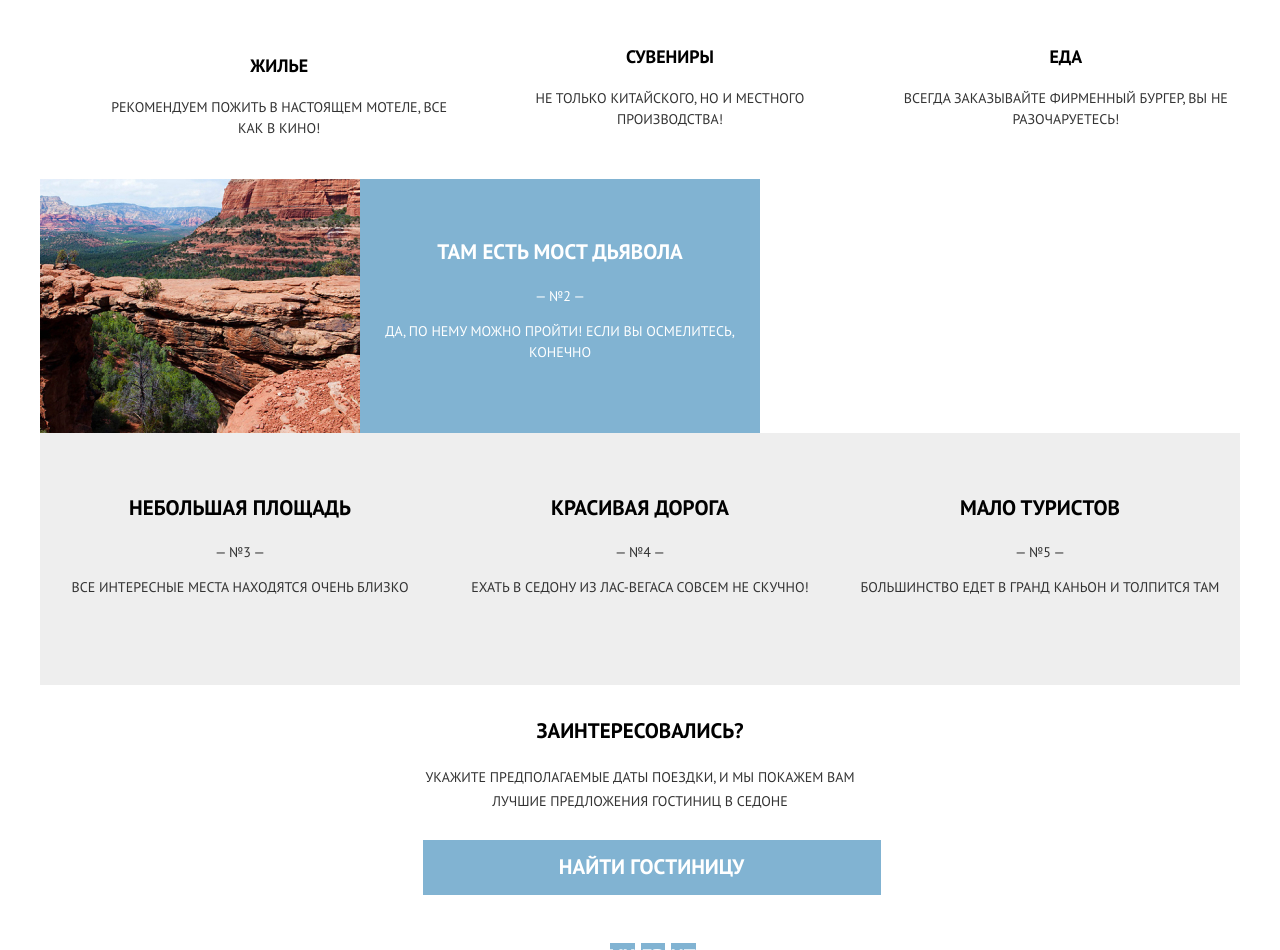
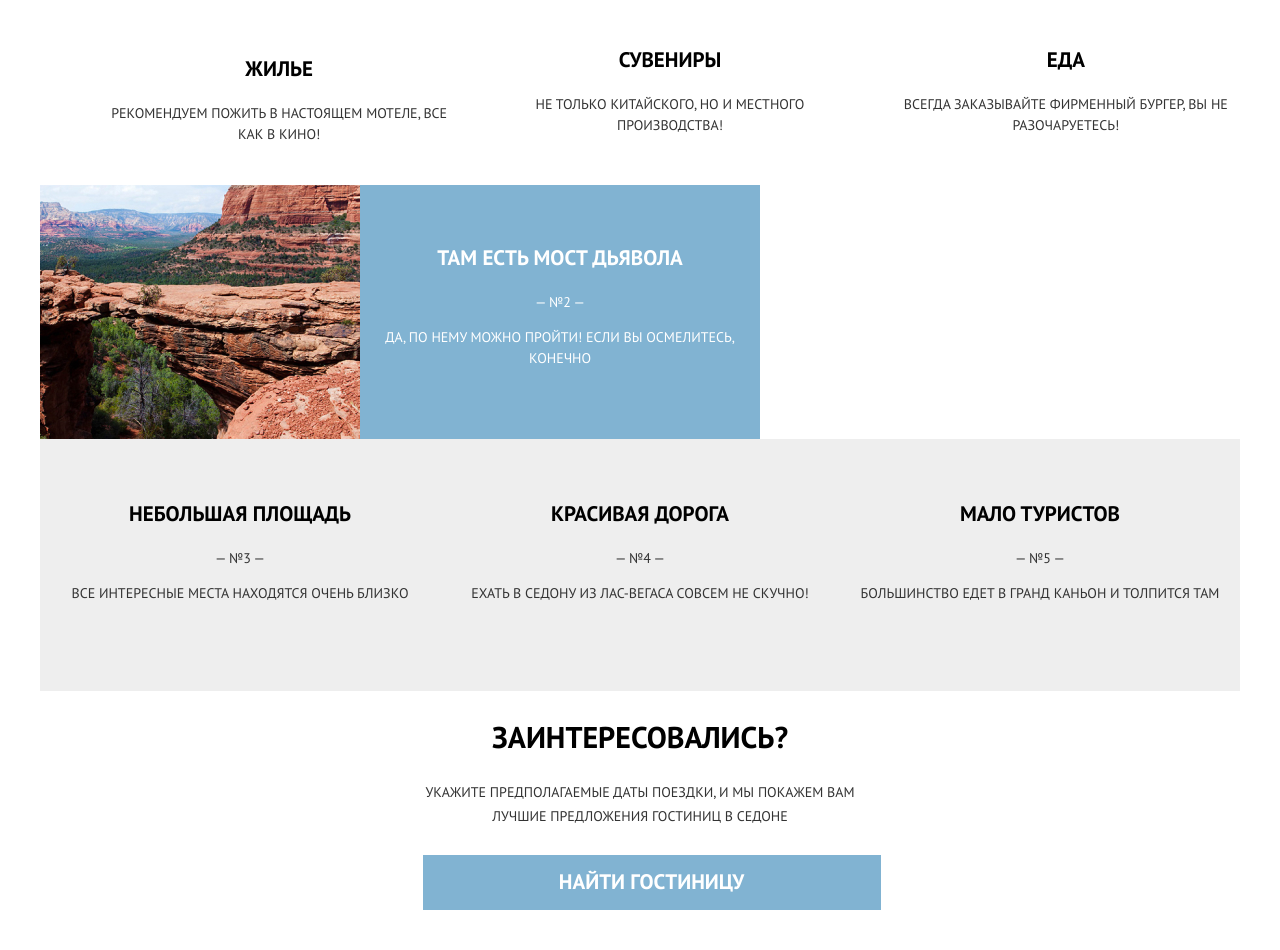
Before and after one commit to Hopperys/1628253-sedona-22, a website: page source/index.html in a window 1280 px wide. Shown: the part 880-1830 px from the top of the page. Drawn offline with nearby package versions, Linux system fonts and the light colour scheme; files that its build step writes are made by us from their sources.

Commit message:
Поменял размер шрифтов

```diff
--- a/source/sass/blocks/contact-us.scss
+++ b/source/sass/blocks/contact-us.scss
@@ -24,6 +24,10 @@
   font-size: 21px;
   line-height: 26px;
   margin-top: 33px;
+
+  @media (min-width: $tablet-width) {
+    font-size: 30px;
+  }
 }
 
 .contact-us__text {
--- a/source/sass/blocks/tips.scss
+++ b/source/sass/blocks/tips.scss
@@ -29,6 +29,10 @@
 .tips__title {
   font-size: 18px;
   line-height: 26px;
+
+  @media (min-width: $tablet-width) {
+    font-size: 21px;
+  }
 }
 
 .tips__text {
```
